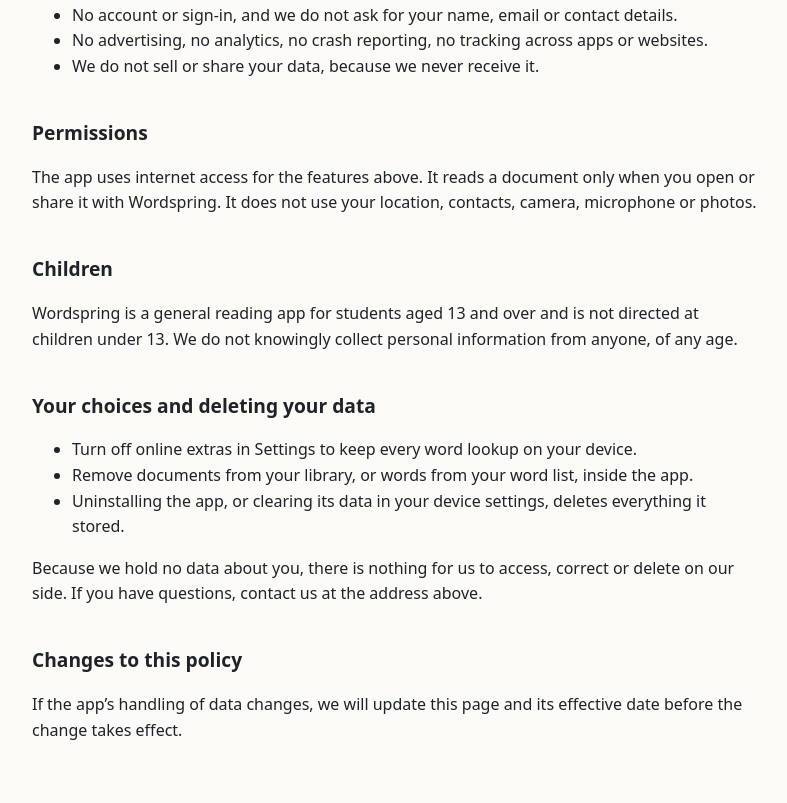
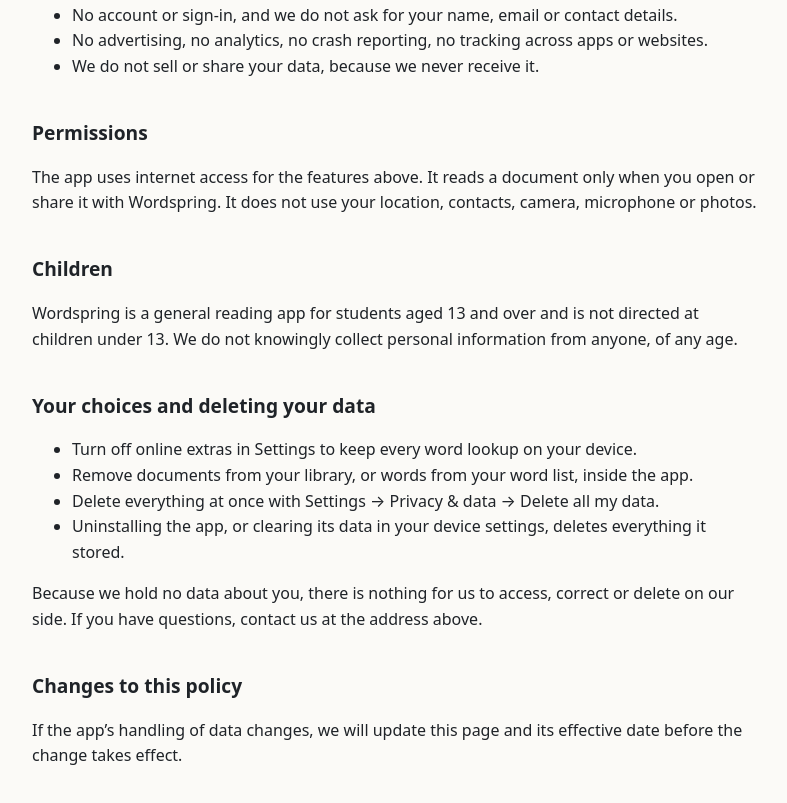
Before and after one commit to sudeep9in/wordspring, a plain HTML site: page privacy.html in a window 1280 px wide. Shown: the part 1890-2693 px from the top of the page, without its empty margins (244-1031 px from the left). Drawn offline with Linux system fonts and the light colour scheme.

Commit message:
Mention Delete all my data in the privacy policy
Co-Authored-By: Claude Opus 5.5 <noreply@anthropic.com>

```diff
--- a/privacy.html
+++ b/privacy.html
@@ -115,6 +115,7 @@
   <ul>
     <li>Turn off online extras in Settings to keep every word lookup on your device.</li>
     <li>Remove documents from your library, or words from your word list, inside the app.</li>
+    <li>Delete everything at once with Settings → Privacy &amp; data → Delete all my data.</li>
     <li>Uninstalling the app, or clearing its data in your device settings, deletes everything it stored.</li>
   </ul>
   <p>Because we hold no data about you, there is nothing for us to access, correct or delete on our side. If you have
```
